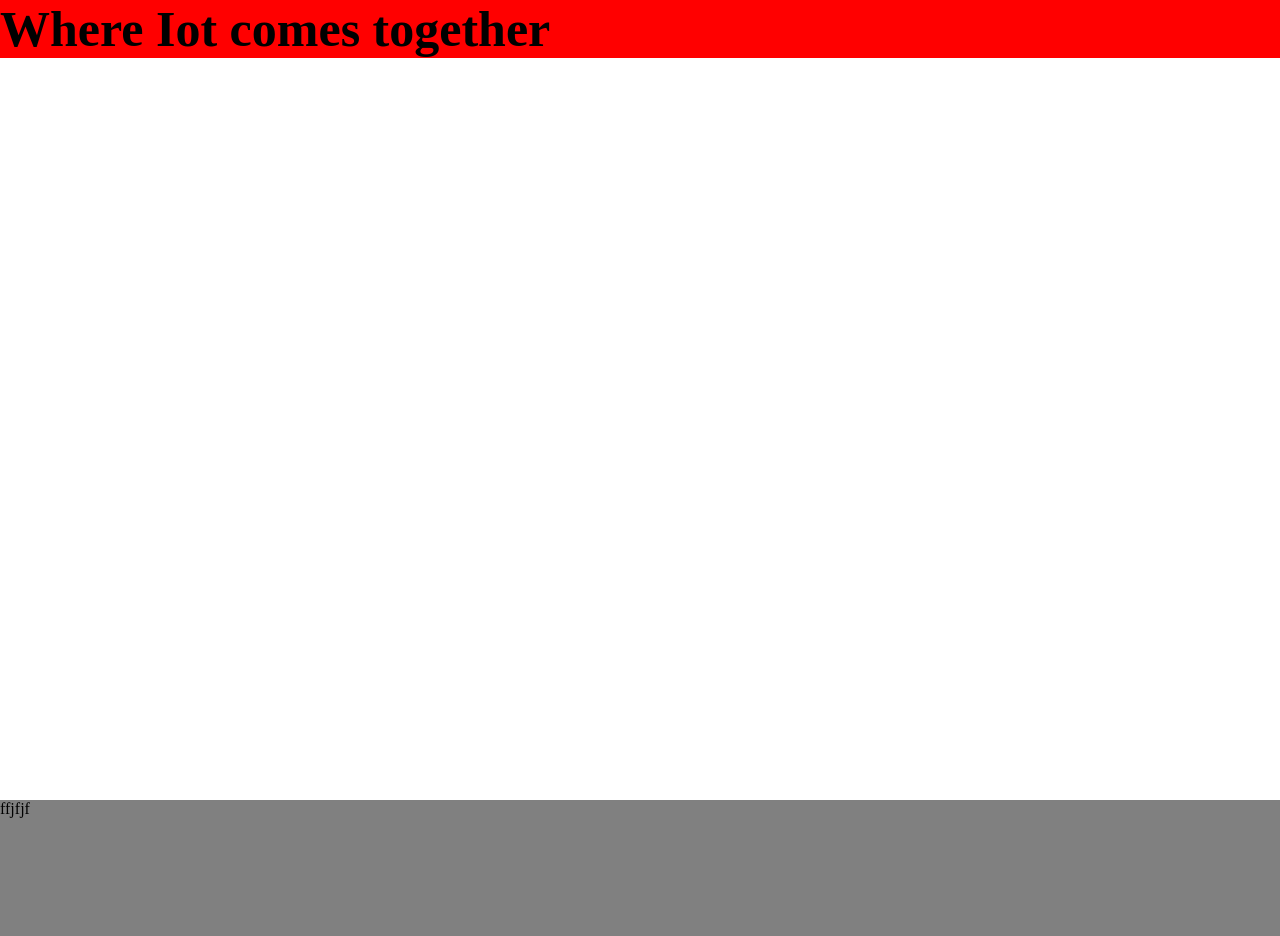
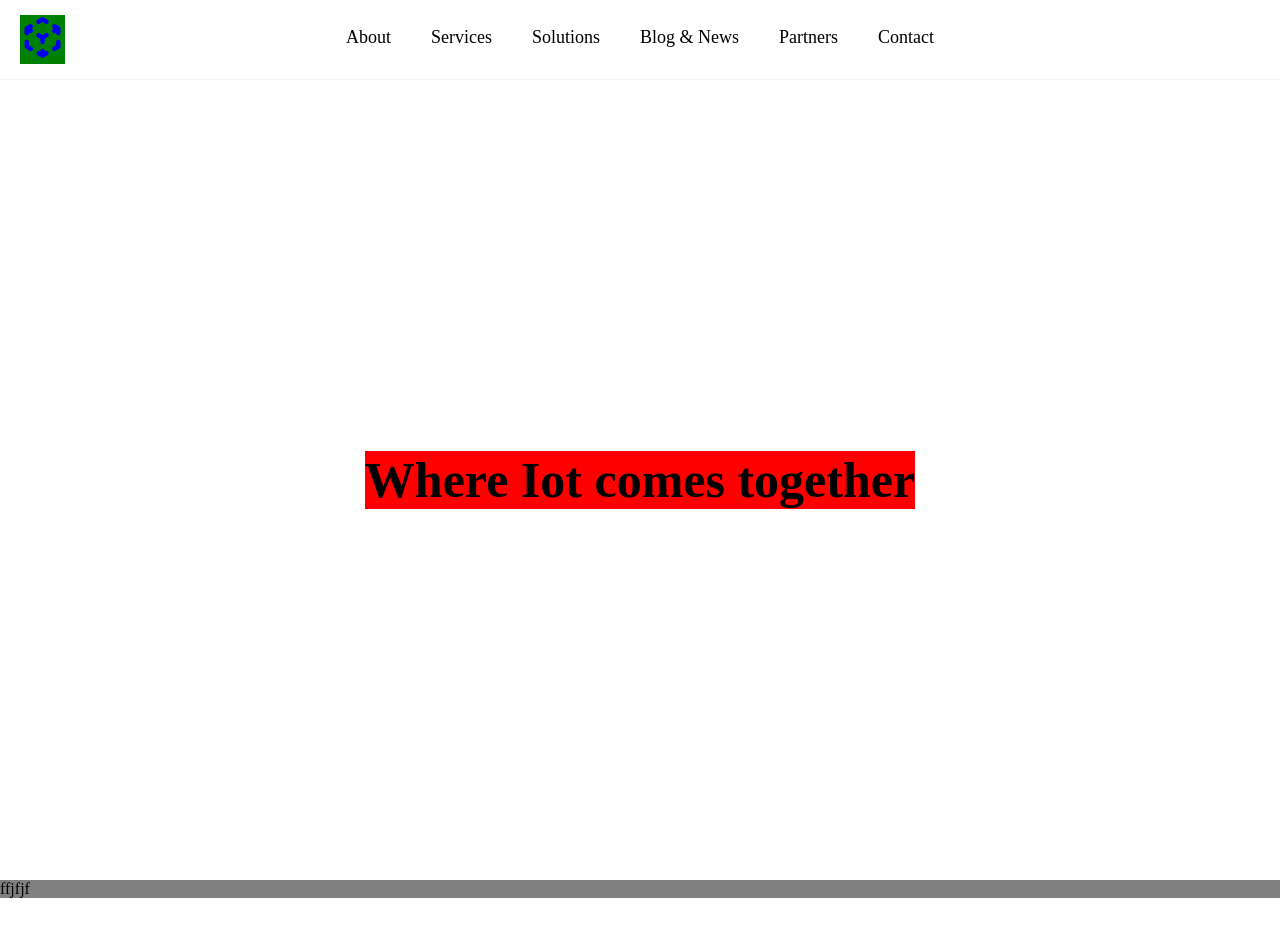
Before and after one commit to HarryMinnie6/Merge-Iot-build, a React (Create React App) app: page / in a window 1280 px wide. Shown: the top 936 px of the page. After the commit the page ends 898 px from the top, so only its background shows below. Built offline with nearby package versions, Linux system fonts and the light colour scheme; a web font is replaced by a local one.

Commit message:
started footer

```diff
--- a/src/App.js
+++ b/src/App.js
@@ -1,7 +1,9 @@
+import React from "react";
+
 import "./App.css";
 import { BrowserRouter as Router, Switch, Route } from "react-router-dom";
 import { AnimatePresence } from "framer-motion";
-import ComingSoon from "./Pages/ComingSoonPage/ComingSoon";
+// import ComingSoon from "./Pages/ComingSoonPage/ComingSoon";
 import About from "./Pages/AboutPage/About";
 import Home from "./Pages/HomePage/Home";
 import Navbar from "./Components/Navbar/Navbar";
@@ -16,33 +18,34 @@ function App() {
     <Router>
       <AnimatePresence>
         <Switch>
-          <Route path='/contact'>
-          <Navbar/>
+          <Route path="/contact">
+            <Navbar />
             <Contact />
           </Route>
-          <Route path='/partners'>
-          <Navbar/>
+          <Route path="/partners">
+            <Navbar />
             <Partners />
           </Route>
-          <Route path='/blog'>
-          <Navbar/>
+          <Route path="/blog">
+            <Navbar />
             <Blog />
           </Route>
-          <Route path='/solutions'>
-          <Navbar/>
+          <Route path="/solutions">
+            <Navbar />
             <Solutions />
           </Route>
-          <Route path='/services'>
-          <Navbar/>
+          <Route path="/services">
+            <Navbar />
             <Services />
           </Route>
-          <Route path='/about'>
-          <Navbar/>
+          <Route path="/about">
+            <Navbar />
             <About />
           </Route>
 
-          <Route path='/'>
-          <Home />
+          <Route path="/">
+            <Navbar />
+            <Home />
           </Route>
         </Switch>
       </AnimatePresence>
--- a/src/Components/Navbar/Navbar.css
+++ b/src/Components/Navbar/Navbar.css
@@ -4,7 +4,7 @@
   /* top:0; */
   /* width: 100vw; */
   display: flex;
-  background: rgb(219, 111, 111);
+  background: rgb(255, 255, 255);
   border-bottom: 1px solid rgb(243, 243, 243);
   justify-content: center;
   align-items: center;
@@ -39,14 +39,28 @@
   padding: 0 20px;
   text-decoration: none;
 }
-.option :hover {
+.option:hover {
   cursor: pointer;
-  text-decoration: underline;
+  /* text-decoration: underline; */
 }
 .link {
   text-decoration: none;
   font-size: 18px;
-  color: black
+  color: black;
+  padding-bottom: 3px;
+  /* background-color:blueviolet */
+}
+.link::after {
+  content: "";
+  width: 0%;
+  height: 2px;
+  display: block;
+  background-color: black;
+  margin-top: 2px;
+}
+.link:hover::after {
+  width: 100%;
+  transition: all 0.4s;
 }
 
 .mobile-menu {
@@ -96,7 +110,7 @@
     justify-content: center;
     /* height: 10vw; */
     padding: 20px 0px;
-    border-bottom: 1px solid rgb(243, 243, 243)
+    border-bottom: 1px solid rgb(243, 243, 243);
   }
 }
 .mobile-menu {
--- a/src/Pages/HomePage/Home.css
+++ b/src/Pages/HomePage/Home.css
@@ -1,20 +1,22 @@
-.homePage__landing{
+.homePage__landing {
   /* box-sizing: border-box; */
   min-height: 100vh;
   display: flex;
   flex-direction: column;
+  align-items: center;
+  justify-content: center;
+  background-color: white;
   /* width: 100vw; */
 }
 .homePage__landing > h1 {
   font-size: 50px;
   background-color: red;
-
 }
-.homePage__about{
+.homePage__about {
   box-sizing: border-box;
   padding: 0;
-    margin:0;
-    height: 100vh;
+  margin: 0;
+  height: fit-content;
   /* width: 90vw; */
   background-color: gray;
 }
--- a/src/Pages/HomePage/Home.js
+++ b/src/Pages/HomePage/Home.js
@@ -1,8 +1,8 @@
 import React, { useEffect, useState } from "react";
 import "./Home.css";
 import { motion } from "framer-motion";
-
-import Fade from 'react-reveal/Fade';
+import Slide from "react-reveal/Slide";
+import Fade from "react-reveal/Fade";
 function HomePage() {
   //parralax effect
   const [offsetY, setOffsetY] = useState(0);
@@ -16,23 +16,26 @@ function HomePage() {
     };
   }, []);
 
-
   return (
     <motion.div
       initial={{ opacity: 0 }}
       exit={{ opacity: 0 }}
       animate={{ opacity: 1 }}
-      className='homePage'
+      className="homePage"
     >
-      <div className='homePage__landing'>
+      <div className="homePage__landing">
         <h1 style={{ transform: `translateY(${offsetY * 0.5}px)` }}>
           Where Iot comes together
         </h1>
       </div>
       <Fade left>
-      <div className='homePage__about '>ffjfjf</div>
-    </Fade>
-
+        <div
+          className="homePage__about"
+          style={{ transform: `translateY(${offsetY * 0.5}px)` }}
+        >
+          ffjfjf
+        </div>
+      </Fade>
     </motion.div>
   );
 }
```
Also changed, not shown: src/Components/Footer/Footer.js (added, +8 -0 lines), src/Components/Navbar/Navbar.js (+29 -19 lines), src/Components/Footer/Footer.css (added). Lines whose indentation alone changed are shown as unchanged.
